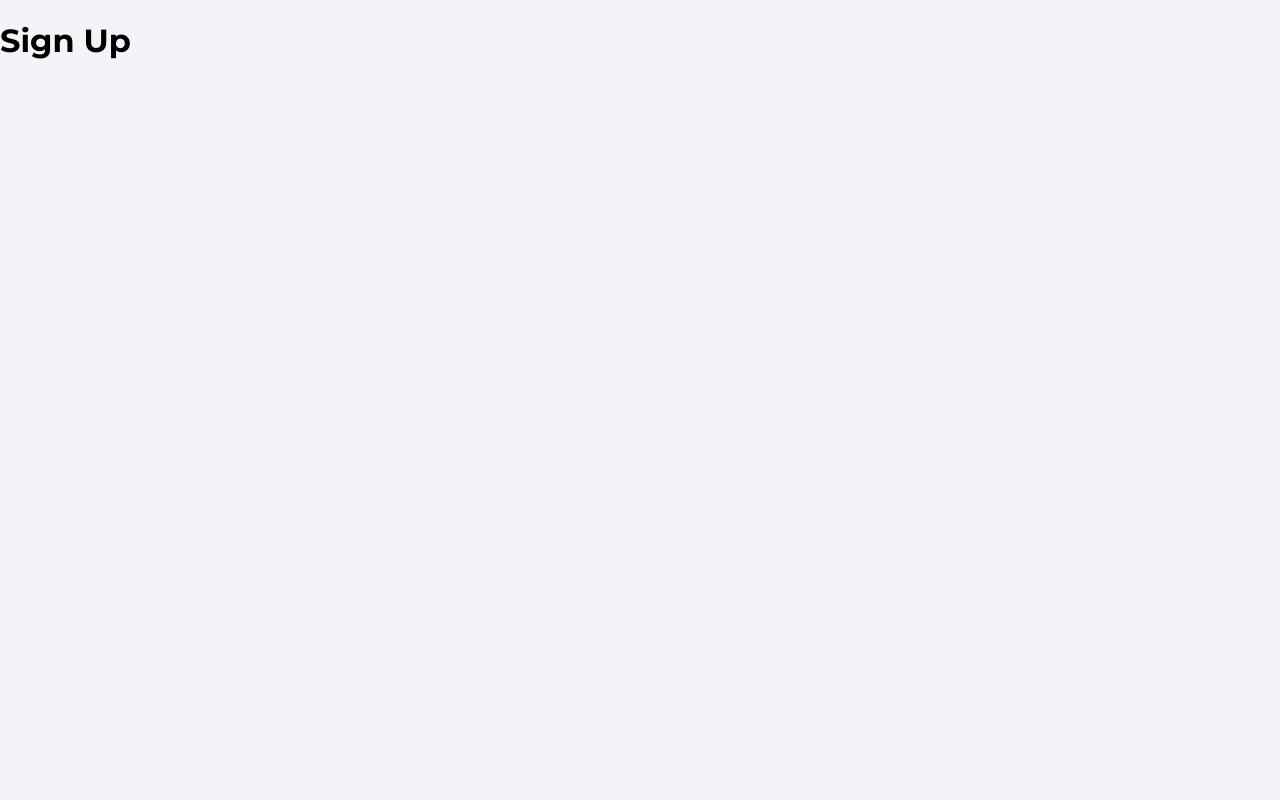
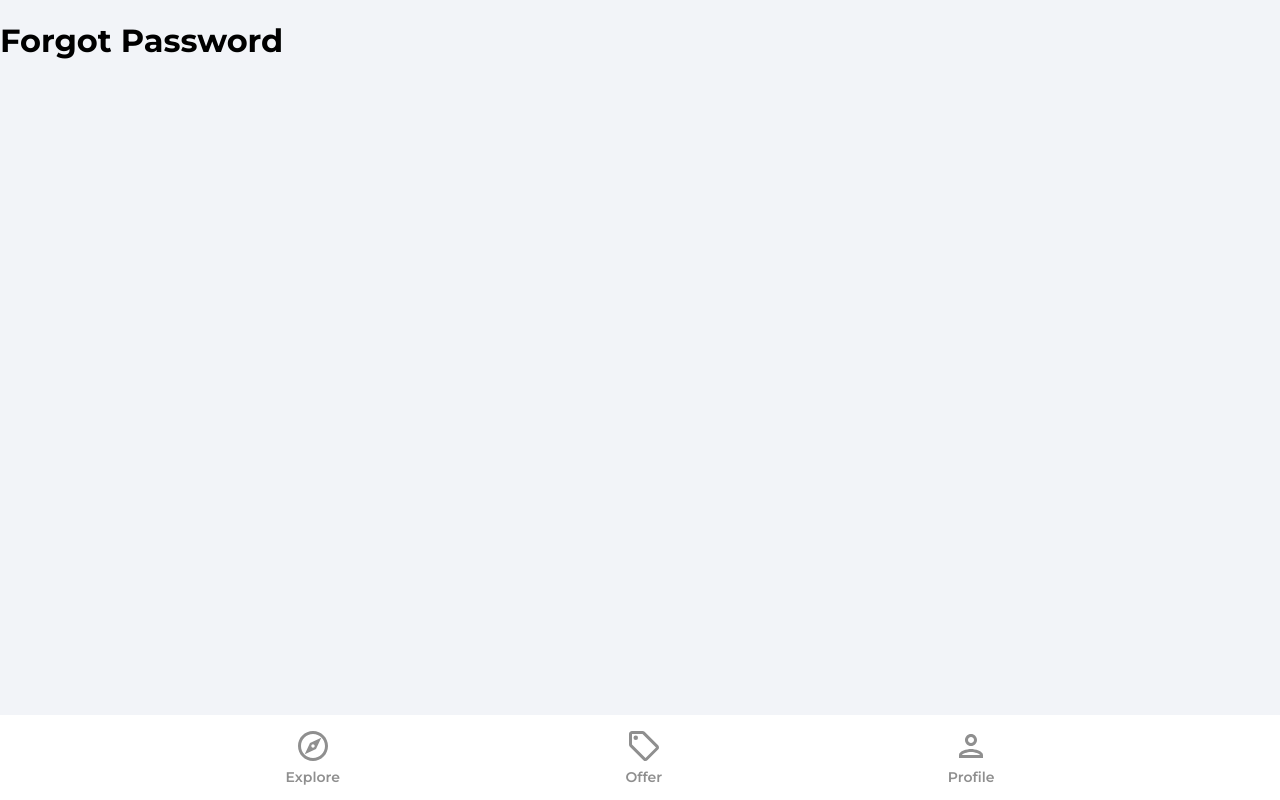
Before and after one commit to muksis/house-marketplace, a React (Create React App) app: page /forgot-password in a window 1280 px wide. Built offline with nearby package versions, Linux system fonts and the light colour scheme.

Commit message:
Add Navbar

```diff
--- a/src/App.js
+++ b/src/App.js
@@ -1,4 +1,5 @@
 import { BrowserRouter as Router, Routes, Route } from "react-router-dom";
+import Navbar from "./components/Navbar";
 import Explore from "./pages/Explore";
 import Offers from "./pages/Offers";
 import Profile from "./pages/Profile";
@@ -16,10 +17,10 @@
           <Route path="/profile" element={<SignIn />} />
           <Route path="/sign-in" element={<SignIn />} />
           <Route path="/sign-up" element={<SignUp />} />
-          <Route path="/forgot-password" element={<SignUp />} />
+          <Route path="/forgot-password" element={<ForgotPassword />} />
         </Routes>
+        <Navbar />
       </Router>
-      {/* Navbar */}
     </>
   );
 }
--- /dev/null
+++ b/src/components/Navbar.jsx
@@ -0,0 +1,38 @@
+import { useNavigate, useLocation } from "react-router-dom";
+import { ReactComponent as OfferIcon } from "../assets/svg/localOfferIcon.svg";
+import { ReactComponent as ExploreIcon } from "../assets/svg/exploreIcon.svg";
+import { ReactComponent as PersonOutlineIcon } from "../assets/svg/personOutlineIcon.svg";
+
+function Navbar() {
+  const navigate = useNavigate();
+  const location = useLocation();
+
+  const pathMatchRoute = route => {
+      if (route === location.pathname) {
+        return true;
+      }
+  };
+
+  return (
+    <footer className="navbar">
+      <nav className="navbarNav">
+        <ul className="navbarListItems">
+          <li className="navbarListItem" onClick={() => navigate("/")}>
+            <ExploreIcon fill={pathMatchRoute("/") ? "#2c2c2c" : "#8f8f8f"} width="36px" height="36px" />
+            <p className={pathMatchRoute("/") ? "navbarListItemNameActive" : "navbarListItemName"}>Explore</p>
+          </li>
+          <li className="navbarListItem" onClick={() => navigate("/offers")}>
+            <OfferIcon fill={pathMatchRoute("/offers") ? "#2c2c2c" : "#8f8f8f"} width="36px" height="36px" />
+            <p className={pathMatchRoute("/offers") ? "navbarListItemNameActive" : "navbarListItemName"}>Offer</p>
+          </li>
+          <li className="navbarListItem" onClick={() => navigate("/profile")}>
+            <PersonOutlineIcon fill={pathMatchRoute("/profile") ? "#2c2c2c" : "#8f8f8f"} width="36px" height="36px" />
+            <p className={pathMatchRoute("/profile") ? "navbarListItemNameActive" : "navbarListItemName"}>Profile</p>
+          </li>
+        </ul>
+      </nav>
+    </footer>
+  )
+}
+
+export default Navbar;
```
